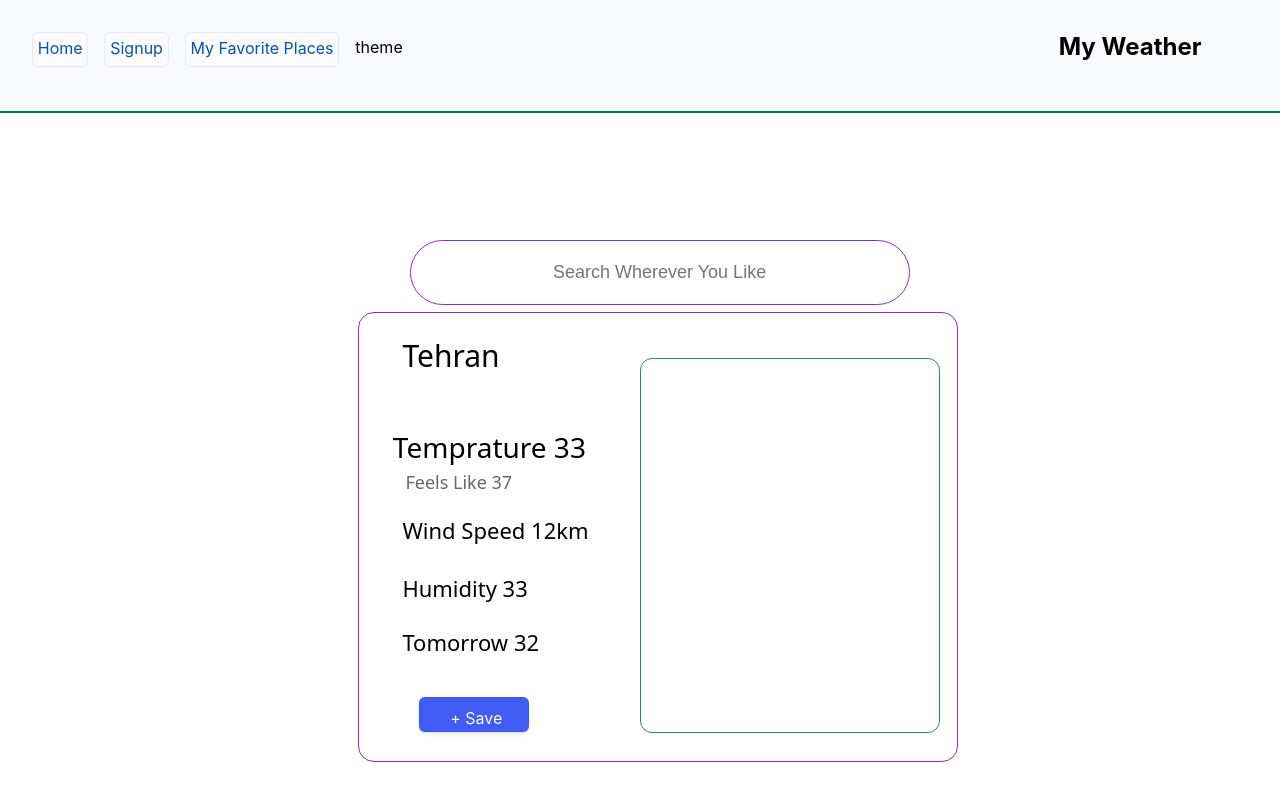
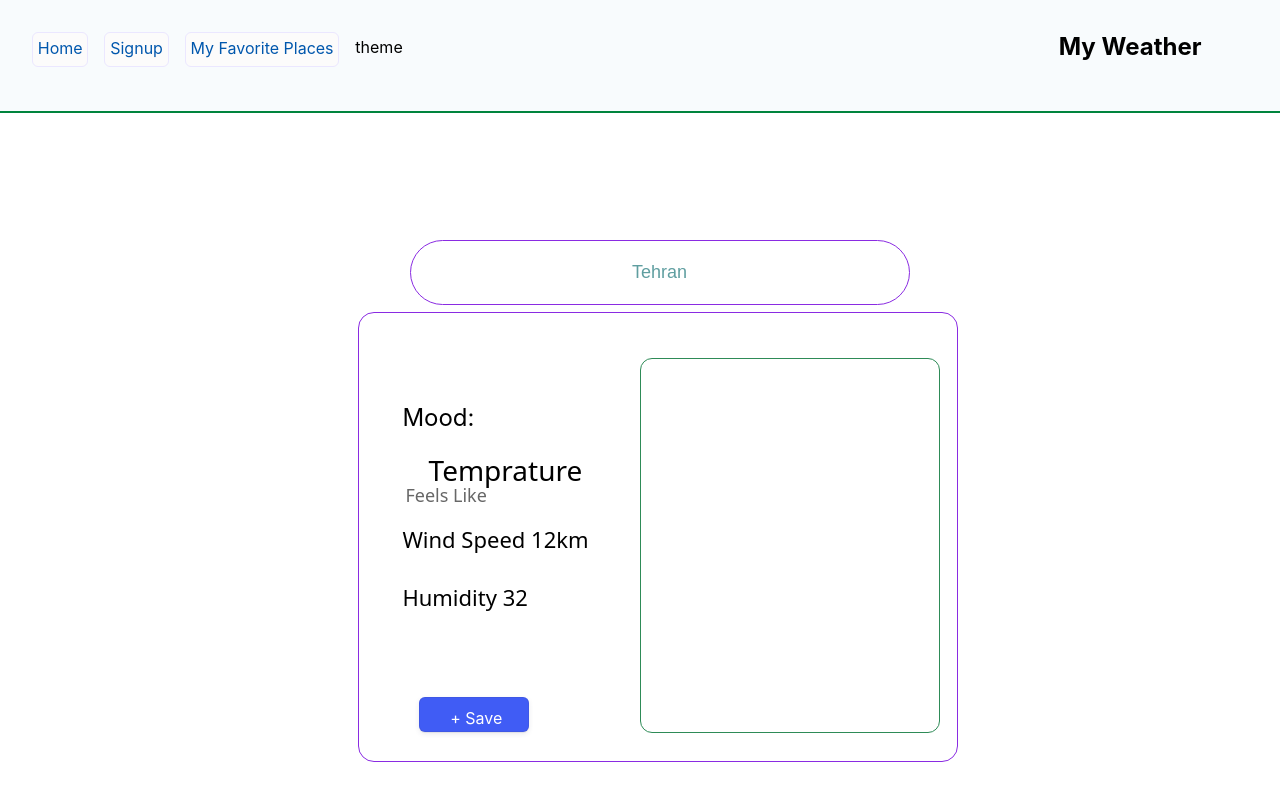
Before and after one commit to ma-pk1996/checkweather, a React (Create React App) app in the folder checkweather/: page / in a window 1280 px wide. Shown: the top 800 px of the page. Built offline with nearby package versions, Linux system fonts and the light colour scheme; the HTML template or start-up script is replaced by a standard one.

Commit message:
working on forecast

```diff
--- a/checkweather/src/components/forecast/Forecast.jsx
+++ b/checkweather/src/components/forecast/Forecast.jsx
@@ -1,22 +1,55 @@
+import classes from "./Forecast.module.css";
+import { useState } from "react";
+import { API_KEY } from "../../process.env";
+import axios from "axios";
+export function Forecast() {
+  const [data, setData] = useState({});
+  const [cityName, setCityName] = useState("Tehran");
+  const url = `https://api.openweathermap.org/data/2.5/weather?q=${cityName}&units=metric&appid=${API_KEY}`;
+  function searchInputHandler(event) {
+    if (event.key === "Enter") {
+      axios
+        .get(url)
+        .then((res) => {
+          setData(res.data);
+        })
+        .catch((error) => {
+          console.log(error);
+        });
 
-import classes from "./Forecast.module.css"
+      setCityName("");
+    }
+  }
 
-
-export function Forecast() {
   return (
     <div className={classes.container}>
       <div className={classes.content}>
-                <p className={classes.name}>Tehran</p>
-                <p className={classes.temprature}>Temprature 33 </p>
-                <p className={classes.feels}>Feels Like 37</p>
-                <p className={classes.windSpeed}>Wind Speed 12km</p>
-                <p className={classes.humidity}>Humidity 33</p>
-                <p className={classes.tomorrow}>Tomorrow 32</p>
+        <p className={classes.name}>{data ? data.name : ""}</p>
+        <p className={classes.status}>
+          Mood: {data.weather ? data.weather[0].main : ""}
+        </p>
+        <p className={classes.temprature}>
+          Temprature {data.main ? data.main.temp : ""}
+        </p>
+        <p className={classes.feels}>
+          Feels Like {data.main ? data.main.feels_like : ""}
+        </p>
+        <p className={classes.windSpeed}>
+          Wind Speed {data.win ? data.wind.speed : 12}km
+        </p>
+        <p className={classes.humidity}>
+          Humidity {data.main ? data.main.humidity : 32}
+        </p>
         <button className={classes.save}>+ Save</button>
-                <div className={classes.map}>
+        <div className={classes.map}></div>
       </div>
+      <input
+        value={cityName}
+        onKeyPress={searchInputHandler}
+        onChange={(event) => setCityName(event.target.value)}
+        className={classes.input}
+        placeholder="Enter Wherever You Like"
+      />
     </div>
-            <input className={classes.input} placeholder="Search Wherever You Like"/>
-        </div>
-    )
+  );
 }
--- a/checkweather/src/components/forecast/Forecast.module.css
+++ b/checkweather/src/components/forecast/Forecast.module.css
@@ -16,6 +16,7 @@
     align-items: flex-start;
     border: 1px solid blueviolet;
     border-radius: 16px;
+    text-align: left;
 }
 .name {
     color: #000;
@@ -27,14 +28,24 @@
     top: 5%;
     flex-direction: column;
 }
+
+.status {
+    left: 43px;
+    top: 20%;
+    flex-direction: column;
+    position: absolute;
+    font-size: 24px;
+}
+
+
 .temprature {
     color: #000;
     font-size: 28px;
     font-family: Sans Serif Collection, system-ui, -apple-system, 'Segoe UI', Roboto, 'Helvetica Neue', Arial, 'Noto Sans',
     'Liberation Sans', sans-serif;
     position: absolute;
-    left: 130px;
-    top: 30%;
+    left: 146px;
+    top: 35%;
     flex-direction: column;
     transform: translate(-50%, -50%);
 }
@@ -45,7 +56,7 @@
     'Liberation Sans', sans-serif;
     position: absolute;
     left: 46px;
-    top: 35%;
+    top: 38%;
     flex-direction: column;
 }
 .windSpeed {
@@ -55,7 +66,7 @@
     'Liberation Sans', sans-serif;
     position: absolute;
     left: 43px;
-    top: 45%;
+    top: 47%;
     flex-direction: column;
 }
 .humidity {
@@ -65,7 +76,7 @@
     'Liberation Sans', sans-serif;
     flex-direction: column;
     left: 43px;
-    top: 58%;
+    top: 60%;
     position: absolute;
 }
 .tomorrow {
@@ -76,7 +87,7 @@
     position: absolute;
     flex-direction: column;
     left: 43px;
-    top: 70%;
+    top: 72%;
 }
 
 .save {
--- /dev/null
+++ b/checkweather/src/process.env.js
@@ -0,0 +1,15 @@
+
+export const API_KEY = "'6c54487bb31d839cac4a1bdd8175927f'".replace(/'/g, '');
+
+export const processEnv = {
+    REACT_APP_SERVER_URL: 'http://localhost:3004/',
+}
+
+// if(data && data.weather && data.main && data.wind) {
+//     name = data.name;
+//     mood = data.weather[0].main;
+//     tem = ((data.main.temp) / 30).toPrecision(2);
+//     feels = ((data.main.feels_like) / 30).toPrecision(2);
+//     wind = ((data.wind.speed) * 1.6).toPrecision(2);
+//     humidity = data.main.humidity;
+// }
```
Lines whose indentation alone changed are shown as unchanged.
